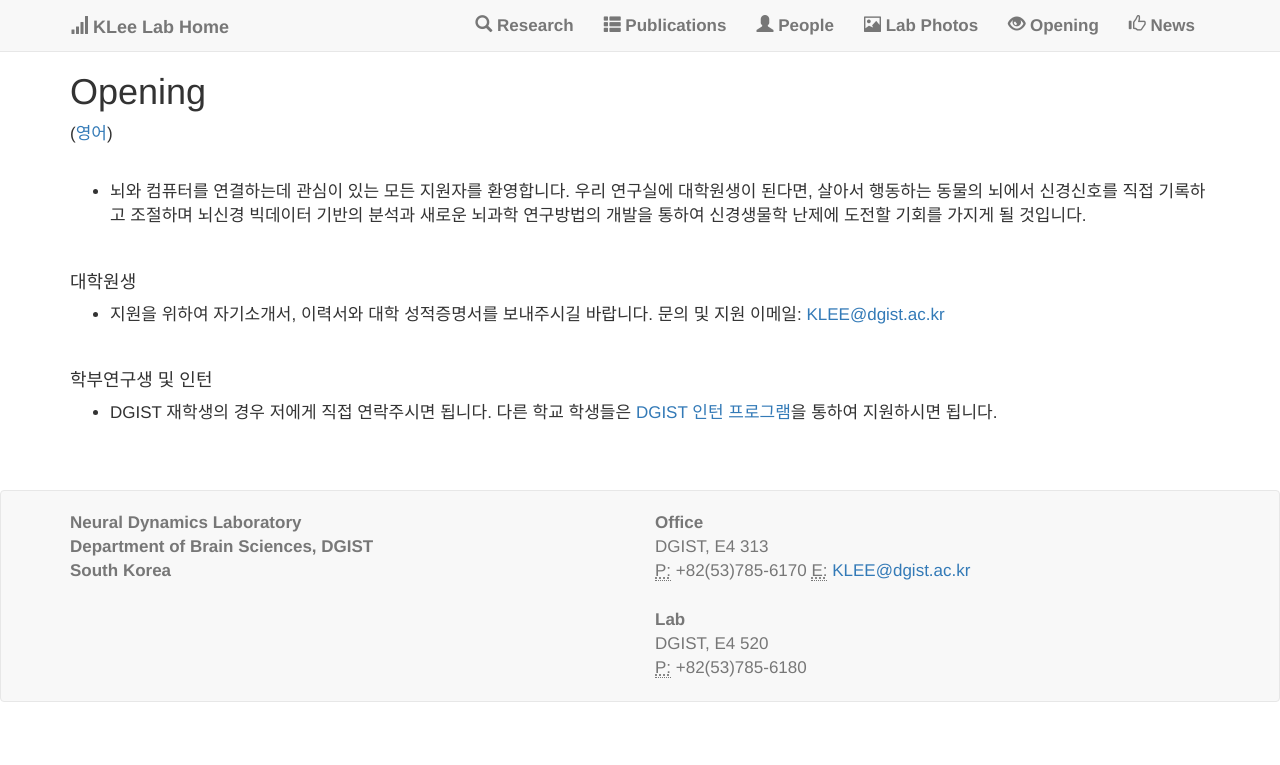
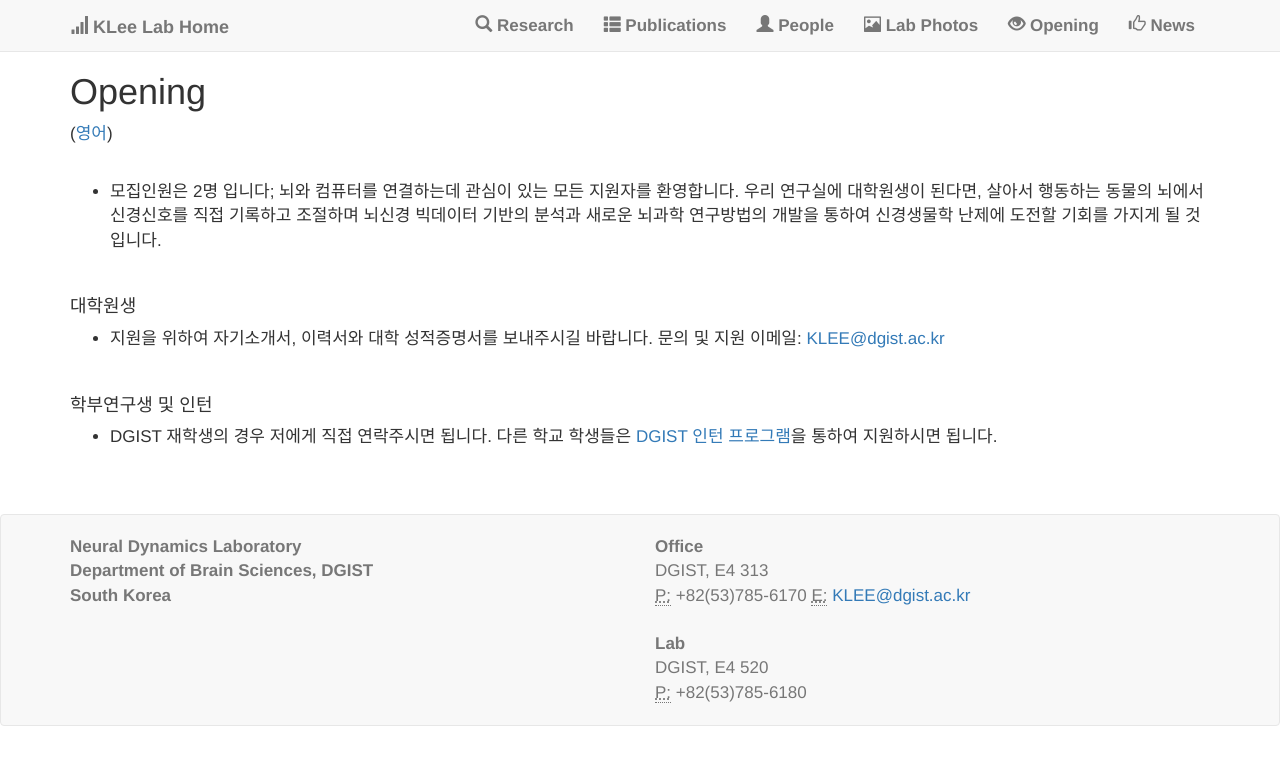
Before and after one commit to kleelab/kleelab.github.io, a Jekyll site: the page built from joinusK.html, in a window 1280 px wide. Shown: the top 765 px of the page. Built offline with Jekyll 4.4.1, drawn with Linux system fonts in a browser that asks for light colours; nearby versions of some CDN libraries; a style sheet for code colours, icons or effects is not loaded.

Commit message:
Update joinusK.html

```diff
--- a/joinusK.html
+++ b/joinusK.html
@@ -9,7 +9,7 @@
     <br>
      <ul>
      <li>
-         뇌와 컴퓨터를 연결하는데 관심이 있는 모든 지원자를 환영합니다. 우리 연구실에 대학원생이 된다면, 살아서 행동하는 동물의 뇌에서 신경신호를 직접 기록하고 조절하며 뇌신경 빅데이터 기반의 분석과 새로운 뇌과학 연구방법의 개발을 통하여 신경생물학 난제에 도전할 기회를 가지게 될 것입니다. </p>
+         모집인원은 2명 입니다; 뇌와 컴퓨터를 연결하는데 관심이 있는 모든 지원자를 환영합니다. 우리 연구실에 대학원생이 된다면, 살아서 행동하는 동물의 뇌에서 신경신호를 직접 기록하고 조절하며 뇌신경 빅데이터 기반의 분석과 새로운 뇌과학 연구방법의 개발을 통하여 신경생물학 난제에 도전할 기회를 가지게 될 것입니다. </p>
      </ul>
 <br>
 
```
